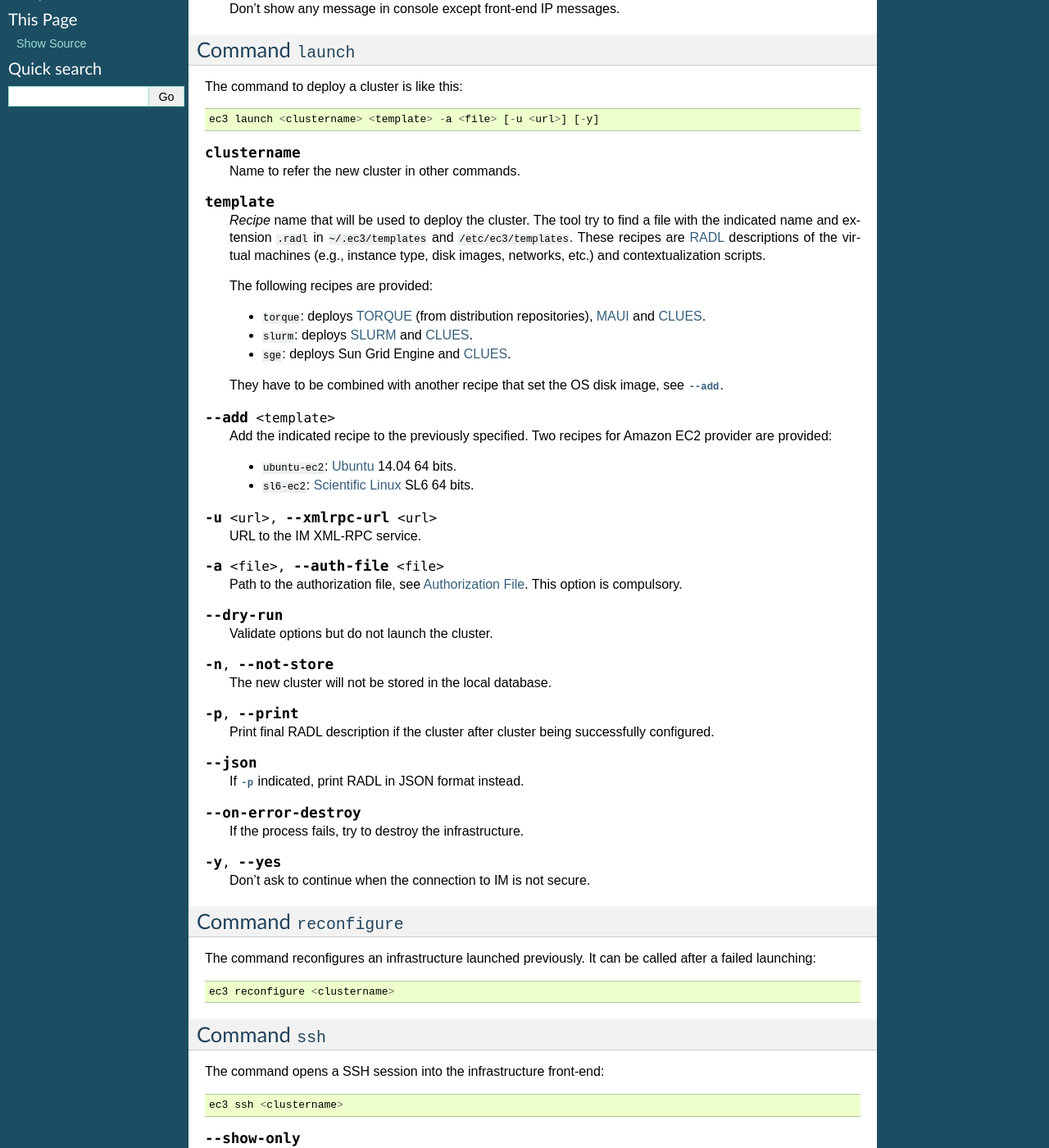
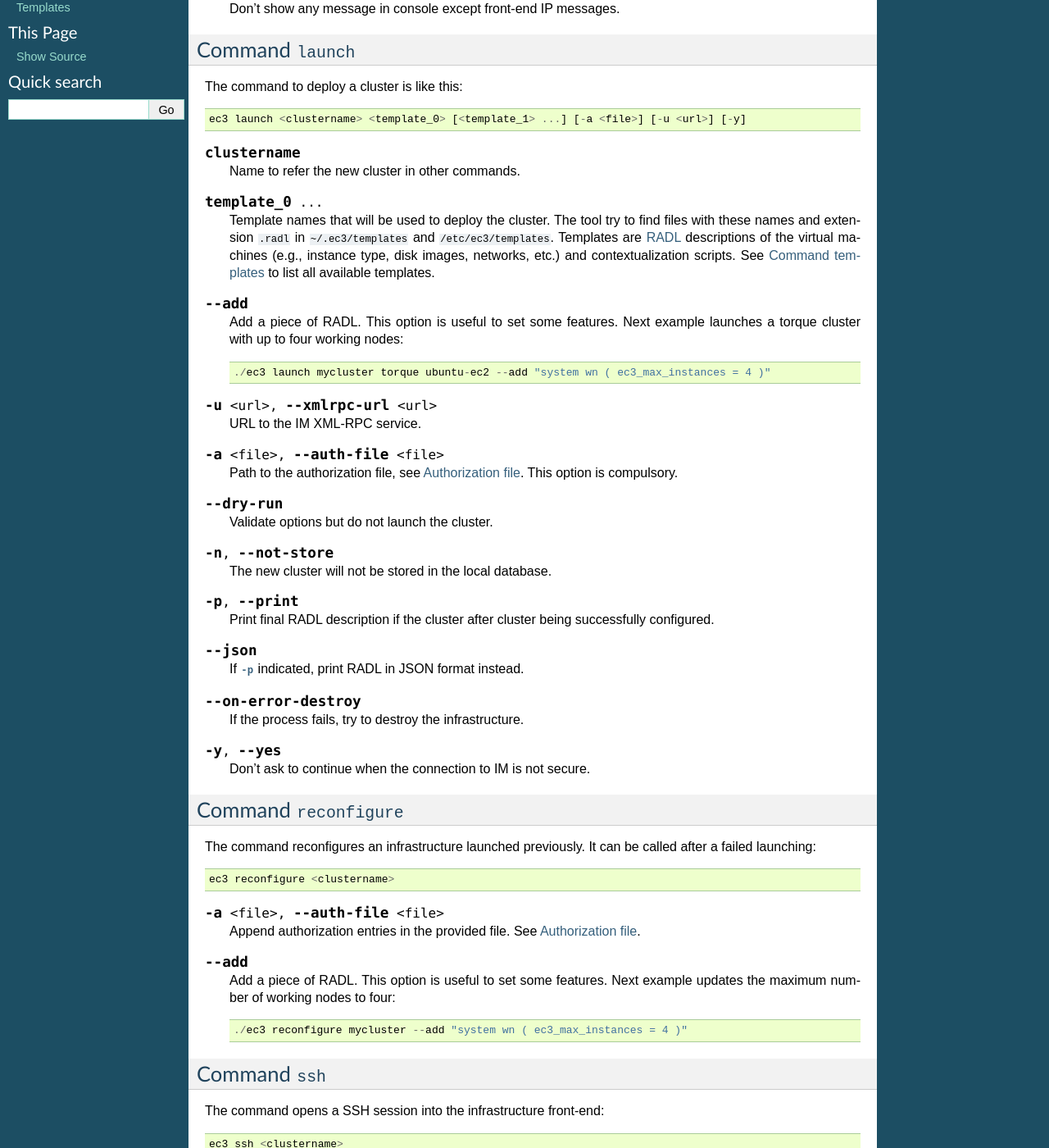
Before and after one commit to grycap/ec3, a Sphinx documentation site: the page built from doc/source/ec3.rst, in a window 1280 px wide and 1400 px high, scrolled down 339 px. Shown: the whole window at 82% size. Built offline with Sphinx 7.4.7, drawn with Linux system fonts in a browser that asks for light colours; some of the changed text lies outside the part shown.

Commit message:
Changed command launch and reconfigure to admit pieces of RADL. Updated command reconfigure to resend templates. Updated examples in documentation and README.rst.

```diff
--- a/README.rst
+++ b/README.rst
@@ -45,7 +45,7 @@ This file is the `authorization file`, and can have more than one set of credent
 
 The next command deploys a `TORQUE`_ cluster based on an `Ubuntu`_ image::
 
-   $ ec3 launch mycluster torque --add ec3_control --add ubuntu-ec2 -a auth.txt -y
+   $ ec3 launch mycluster torque ec3_control ubuntu-ec2 -a auth.txt -y
    WARNING: you are not using a secure connection and this can compromise the secrecy of the passwords and private keys available in the authorization file.
    Creating infrastructure
    Infrastructure successfully created with ID: 60
@@ -53,7 +53,7 @@ The next command deploys a `TORQUE`_ cluster based on an `Ubuntu`_ image::
 
 If you deployed a local `IM`_ server, use the next command instead::
 
-   $ ec3 launch mycluster torque --add ec3_control --add ubuntu-ec2 -a auth.txt -u http://localhost:8899
+   $ ec3 launch mycluster torque ec3_control ubuntu-ec2 -a auth.txt -u http://localhost:8899
 
 This can take several minutes. After that, open a ssh session to the front-end::
 
--- a/doc/source/ec3.rst
+++ b/doc/source/ec3.rst
@@ -1,4 +1,5 @@
 
+.. _ec3-cli:
 
 EC3 Command-line Interface
 ==========================
@@ -26,35 +27,27 @@ Command ``launch``
 
 The command to deploy a cluster is like this::
 
-   ec3 launch <clustername> <template> -a <file> [-u <url>] [-y]
+   ec3 launch <clustername> <template_0> [<template_1> ...] [-a <file>] [-u <url>] [-y]
 
 .. program:: ec3 launch
 .. option:: clustername
 
    Name to refer the new cluster in other commands.
 
-.. option:: template
+.. option:: template_0 ...
 
-   `Recipe` name that will be used to deploy the cluster. The tool try to find a file
-   with the indicated name and extension ``.radl`` in ``~/.ec3/templates`` and
-   ``/etc/ec3/templates``. These recipes are `RADL`_ descriptions of the virtual machines
+   Template names that will be used to deploy the cluster. The tool try to find files
+   with these names and extension ``.radl`` in ``~/.ec3/templates`` and
+   ``/etc/ec3/templates``. Templates are `RADL`_ descriptions of the virtual machines
    (e.g., instance type, disk images, networks, etc.) and contextualization scripts.
+   See :ref:`cmd-templates` to list all available templates.
 
-   The following recipes are provided:
+.. option:: --add
 
-   * ``torque``: deploys `TORQUE`_ (from distribution repositories), `MAUI`_ and `CLUES`_.
-   * ``slurm``: deploys `SLURM`_ and `CLUES`_.
-   * ``sge``: deploys Sun Grid Engine and `CLUES`_.
+   Add a piece of RADL. This option is useful to set some features. Next example launches a
+   torque cluster with up to four working nodes::
 
-   They have to be combined with another recipe that set the OS disk image, see :option:`--add`.
-
-.. option:: --add <template>
-
-   Add the indicated recipe to the previously specified. Two recipes for Amazon EC2 provider
-   are provided:
-
-   * ``ubuntu-ec2``: `Ubuntu`_ 14.04 64 bits.
-   * ``sl6-ec2``: `Scientific Linux`_ SL6 64 bits.
+      ./ec3 launch mycluster torque ubuntu-ec2 --add "system wn ( ec3_max_instances = 4 )"
 
 .. option:: -u <url>, --xmlrpc-url <url>
 
@@ -97,6 +90,17 @@ failed launching::
    ec3 reconfigure <clustername>
 
 .. program:: ec3 reconfigure
+
+.. option:: -a <file>, --auth-file <file>
+
+   Append authorization entries in the provided file. See :ref:`auth-file`.
+
+.. option:: --add
+
+   Add a piece of RADL. This option is useful to set some features. Next example updates
+   the maximum number of working nodes to four::
+
+      ./ec3 reconfigure mycluster --add "system wn ( ec3_max_instances = 4 )"
 
 Command ``ssh``
 ---------------
@@ -155,6 +159,8 @@ The command print a table with information about the clusters that have been lau
 
    Print the information in JSON format.
 
+.. _cmd-templates:
+
 Command ``templates``
 ---------------------
 
@@ -177,11 +183,38 @@ The command displays basic information about the available templates like *name*
 
    Print the information in JSON format.
 
+Configuration file
+------------------
+
+Although it is easy to find and change the default values for the command-line options in
+the `ec3` python code, we consider an alternative. Default values are read from
+``~/.ec3/config.yml``. If this file doesn't exist, it is generated
+with all the available options and their default values.
+
+The file is formated in `YAML`_. The options that are related to files admit the next
+values:
+
+* an scalar: it will be treated as the content of the file, e.g.::
+
+   auth_file: |
+      type = OpenNebula; host = myone.com:9999; username = user; password = 1234
+      type = EC2; username = AKIAAAAAAAAAAAAAAAAA; password = aaaaaaaaaaaaaaaaaaaaaaaaaaaaaaaaaaaaaaaa
+
+* a mapping with the key ``filename``: it will be treated as the file path, e.g.::
+
+   auth_file:
+      filename: /home/user/auth.txt
+
+* a mapping with the key ``stream``: it will select either standard output (``stdout``)
+  or standard error (``stderr``), e.g.::
+
+   log_file:
+      stream: stdout
 
 .. _auth-file:
 
-Authorization File
-==================
+Authorization file
+------------------
 
 The authorization file stores in plain text the credentials to access the cloud providers,
 the IM service and the VMRC service. Each line of the file is composed by pairs of key and
--- a/doc/source/templates.rst
+++ b/doc/source/templates.rst
@@ -1,3 +1,5 @@
+
+.. _templates:
 
 Templates
 =========
```
Also changed, not shown: other parts of doc/source/ec3.rst (+1 -0 lines), doc/source/intro.rst (+4 -4 lines), 1 other file.
